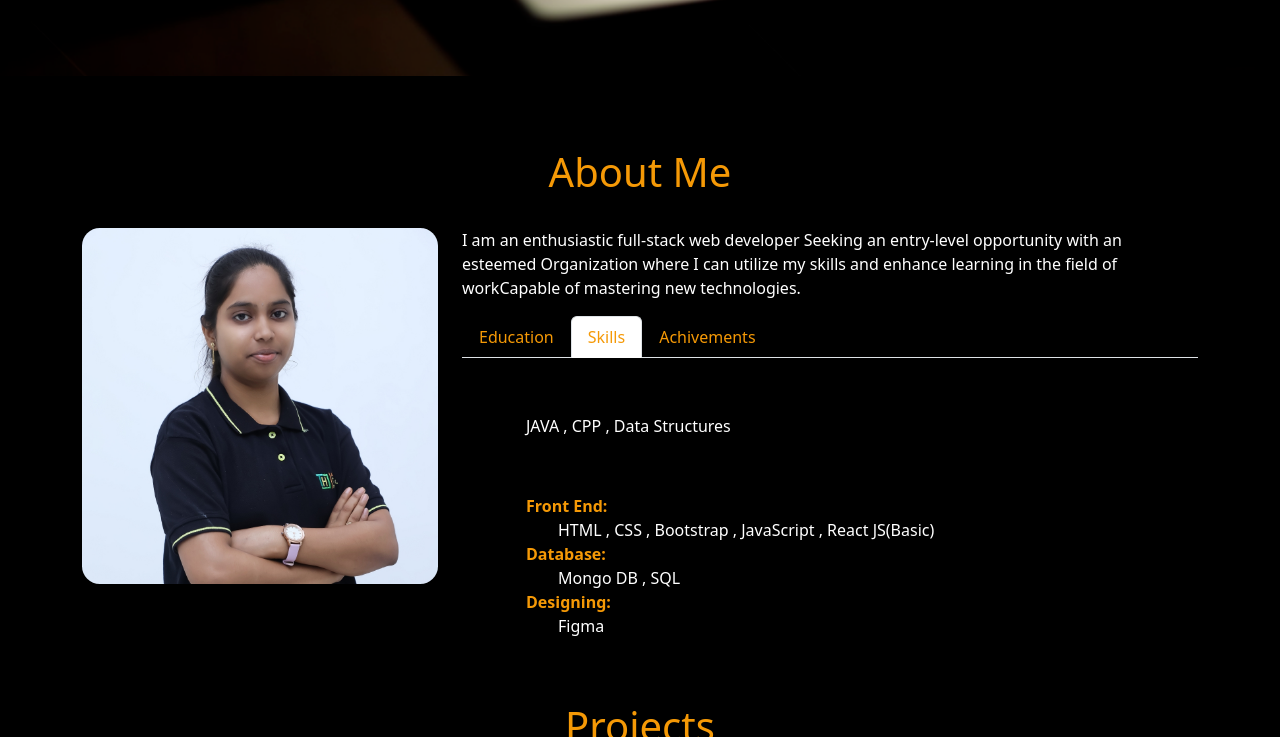
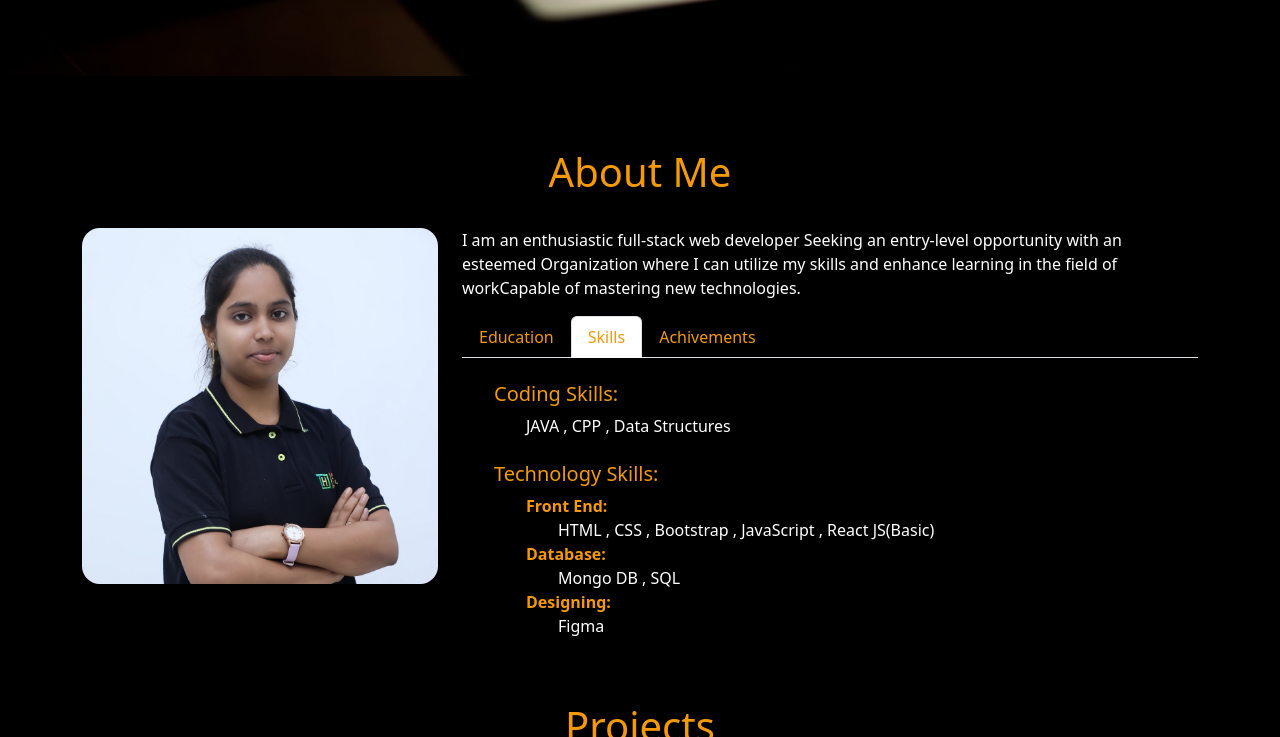
Before and after one commit to naga-bhargavi/Bhargavi_Portfolio, a plain HTML site: page index.html in a window 1280 px wide. Both pictures are taken after a click on the tab "Skills". Shown: the part 724-1461 px from the top of the page. Drawn offline with nearby package versions, Linux system fonts and the light colour scheme.

Commit message:
Update index.html

```diff
--- a/index.html
+++ b/index.html
@@ -118,13 +118,13 @@
                   </div>
                   <div class="tab-pane fade" id="nav-profile" role="tabpanel" aria-labelledby="nav-profile-tab" tabindex="0">
                     <ul>
-                      <li><h5><br>Coding Skills: </h5>
+                      <li><h5 style="color:rgb(245, 153, 6) ;"><br>Coding Skills: </h5>
                         <ul>
                           <li >JAVA , CPP , Data Structures</li>
                         </ul>
                       </li>
                       <li>
-                        <h5><br>Technology Skills:</h5>
+                        <h5 style="color:rgb(245, 153, 6) ;"><br>Technology Skills:</h5>
                         <ul>
                           <li><b  class="con">Front End:</b>
                           <ul>
```
